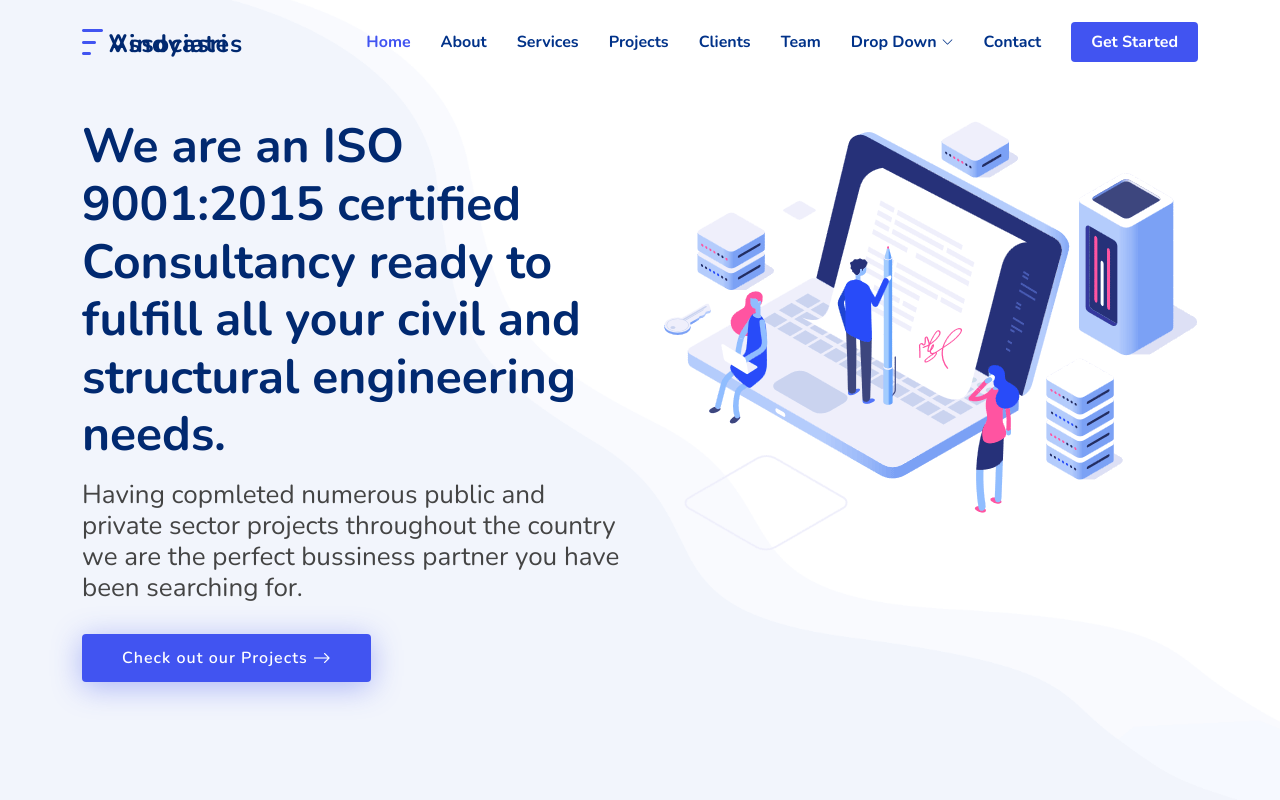
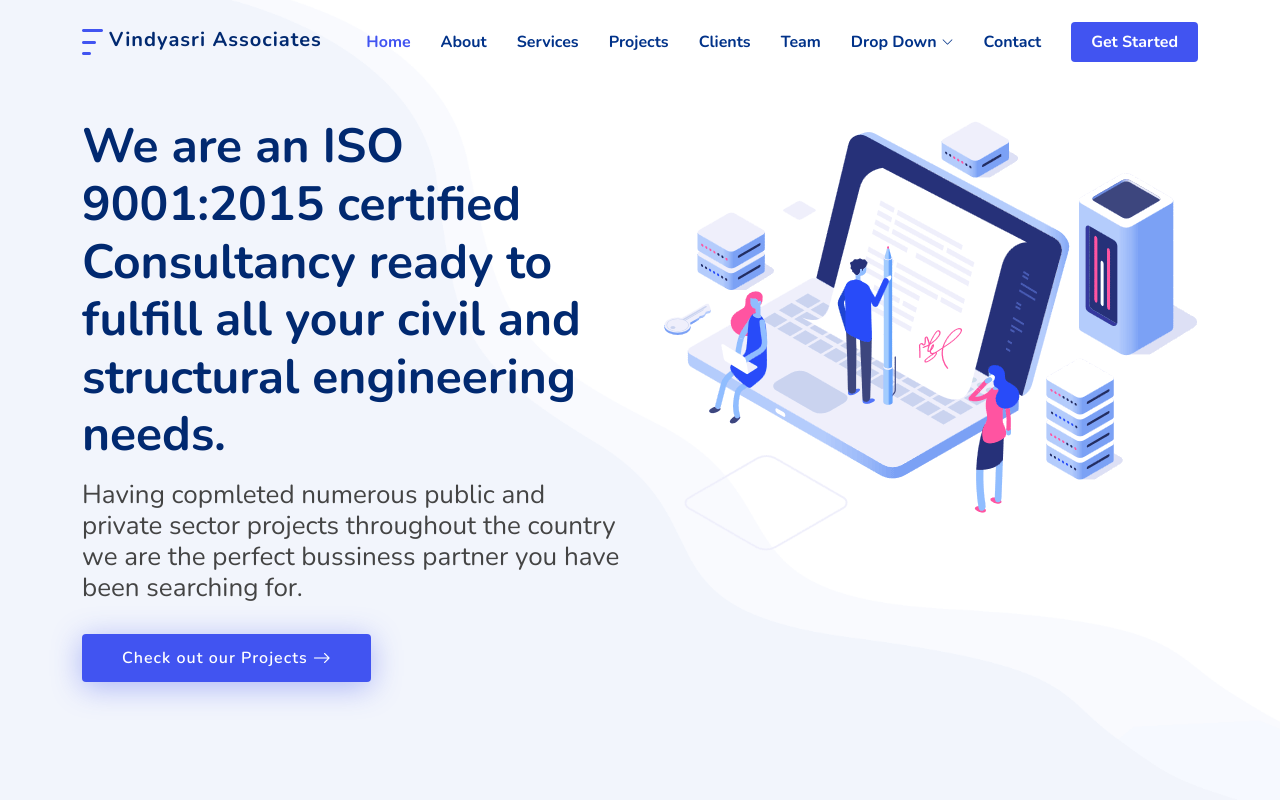
Before and after one commit to m5ingh/vindyasri-associates-website, a plain HTML site: page index.html in a window 1280 px wide. Shown: the top 800 px of the page. Drawn offline with nearby package versions, Linux system fonts and the light colour scheme.

Commit message:
try fix overlap

```diff
--- a/assets/css/style.css
+++ b/assets/css/style.css
@@ -186,9 +186,9 @@ section {
   margin-right: 6px;
 }
 
-.header .logo span {
-  font-size: 25px;
-  font-weight: 700;
+.header .logo h1 {
+  font-size: 20px;
+  font-weight: bold;
   letter-spacing: 1px;
   color: #012970;
   font-family: "Nunito", sans-serif;
--- a/index.html
+++ b/index.html
@@ -40,7 +40,7 @@
 
       <a href="index.html" class="logo d-flex align-items-center">
         <img src="assets/img/logo.png" alt="">
-        <span>Vindyasri Associates</span>
+        <h1>Vindyasri Associates</h1>
       </a>
 
       <nav id="navbar" class="navbar">
```
